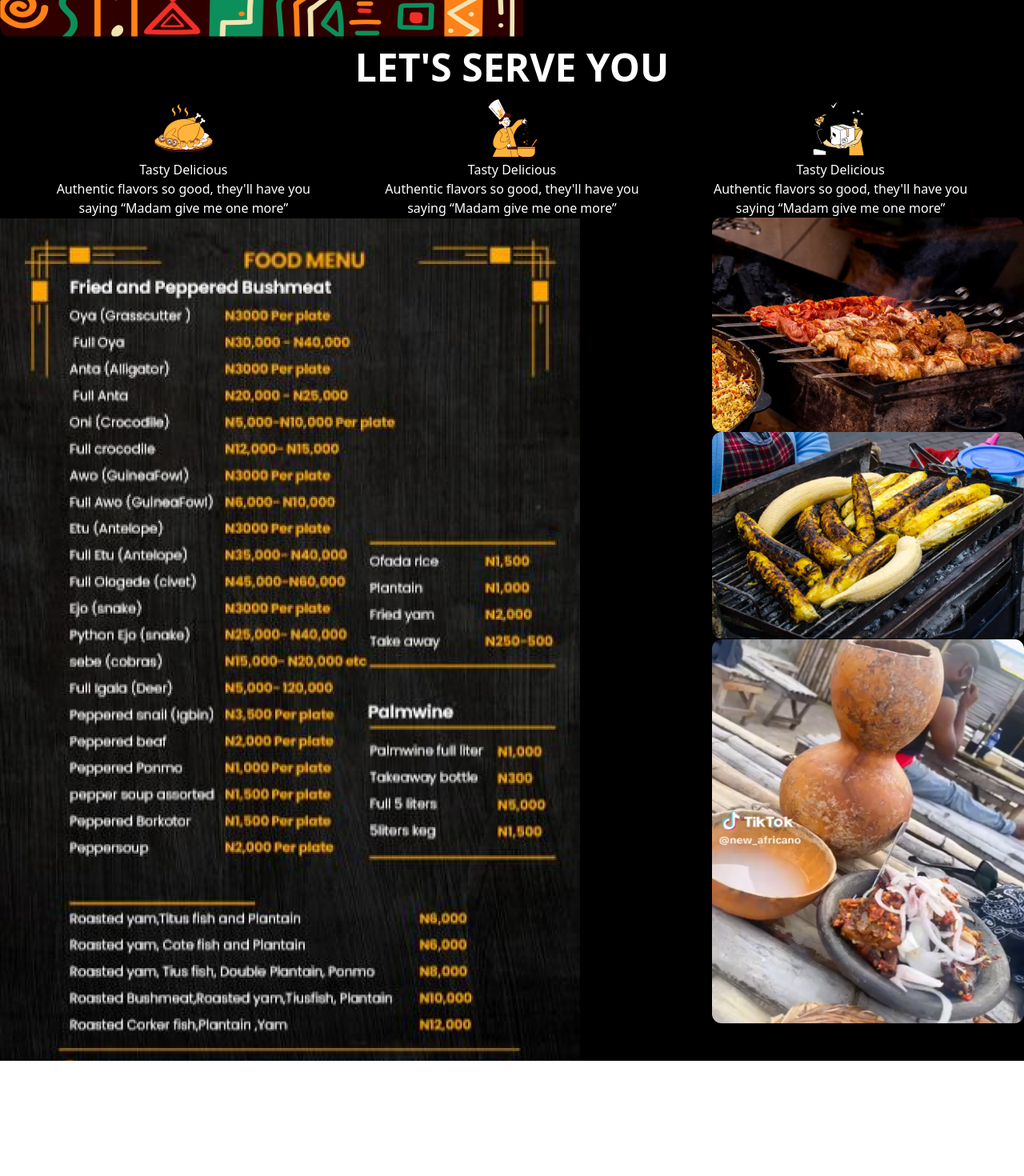
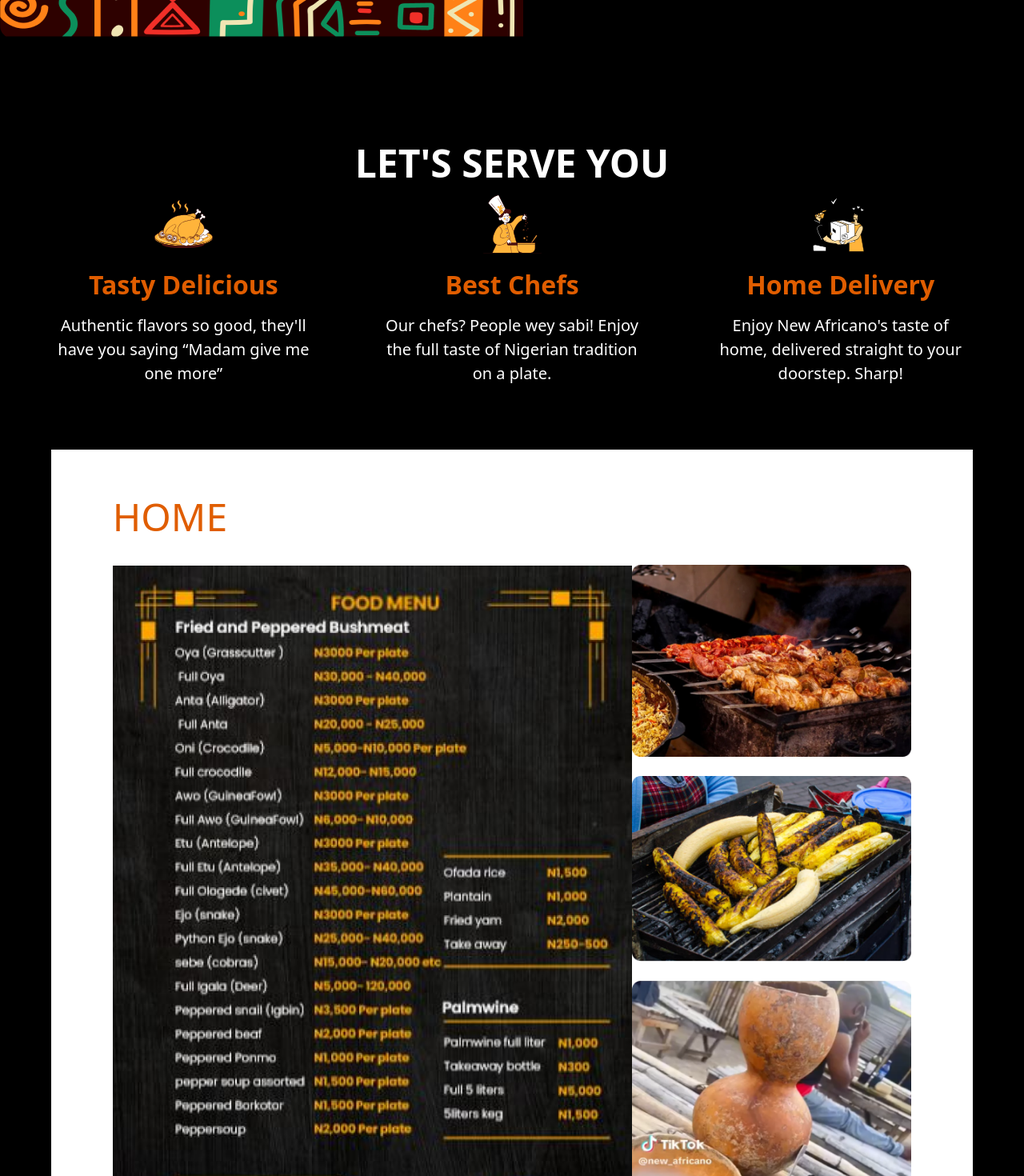
Before and after one commit to Frokesy/Africano, a React (Vite) app: page / in a window 1280 px wide. Shown: the part 1600-3070 px from the top of the page at 80% size. Before the commit the page ends 2926 px from the top, so only its background shows below. Built offline with nearby package versions, Linux system fonts and the light colour scheme.

Commit message:
designed section two

```diff
--- a/src/components/SectionTwo.tsx
+++ b/src/components/SectionTwo.tsx
@@ -4,43 +4,63 @@ const SectionTwo = () => {
   return (
     <div className="">
       <div className="w-[90vw] mx-auto">
-        <h2 className="text-[48px] uppercase font-semibold text-center">
+        <h2 className="text-[48px] uppercase font-semibold text-center mt-[15vh]">
           Let&apos;s serve you
         </h2>
         <div className="flex justify-between space-x-20">
-          <div className="flex flex-col items-center w-[30%] text-center">
+          <div className="flex flex-col items-center w-[30%] text-center space-y-3">
             <ChickenMeal />
-            <h2>Tasty Delicious</h2>
-            <span>
+            <h2 className="text-[32px] text-[#e05d00] font-semibold">
+              Tasty Delicious
+            </h2>
+            <span className="text-[20px]">
               Authentic flavors so good, they'll have you saying “Madam give me
               one more”
             </span>
           </div>
-          <div className="flex flex-col items-center w-[30%] text-center">
+          <div className="flex flex-col items-center w-[30%] text-center space-y-3">
             <Chef />
-            <h2>Tasty Delicious</h2>
-            <span>
-              Authentic flavors so good, they'll have you saying “Madam give me
-              one more”
+            <h2 className="text-[32px] text-[#e05d00] font-semibold">
+              Best Chefs
+            </h2>
+            <span className="text-[20px]">
+              Our chefs? People wey sabi! Enjoy the full taste of Nigerian
+              tradition on a plate.
             </span>
           </div>
-          <div className="flex flex-col items-center w-[30%] text-center">
+          <div className="flex flex-col items-center w-[30%] text-center space-y-3">
             <HomeDelivery />
-            <h2>Tasty Delicious</h2>
-            <span>
-              Authentic flavors so good, they'll have you saying “Madam give me
-              one more”
+            <h2 className="text-[32px] text-[#e05d00] font-semibold">
+              Home Delivery
+            </h2>
+            <span className="text-[20px]">
+              Enjoy New Africano's taste of home, delivered straight to your
+              doorstep. Sharp!
             </span>
           </div>
         </div>
       </div>
 
-      <div className="flex justify-between">
-        <img src="/assets/menu.png" alt="menu" />
-        <div className="flex-col flex">
-          <img src="/assets/img_three.png" alt="img" />
-          <img src="/assets/img_four.png" alt="img" />
-          <img src="/assets/img_five.png" alt="img" />
+      <div className="mt-20 w-[90vw] mx-auto pt-[6vh] pb-[15vh] px-[6vw] bg-[#fff] relative">
+        <h2 className="text-[#e05d00] pb-6 text-[48px] uppercase">Home</h2>
+        <div className="flex justify-between">
+          <div className="">
+            <img src="/assets/menu.png" alt="menu" />
+
+            <div className="space-x-20 mt-10 flex items-center justify-center">
+              <button className="bg-[#e05d00] py-2 px-4 rounded-lg">Download menu</button>
+              <button className="bg-[#e05d00] py-2 px-4 rounded-lg">Order Now</button>
+            </div>
+          </div>
+          <div className="flex-col flex space-y-6">
+            <img src="/assets/img_three.png" alt="img" />
+            <img src="/assets/img_four.png" alt="img" />
+            <img src="/assets/img_five.png" alt="img" />
+          </div>
+        </div>
+
+        <div className="absolute right-0 bottom-0">
+          <img src="/assets/img_six.png" alt="" />
         </div>
       </div>
     </div>
```
